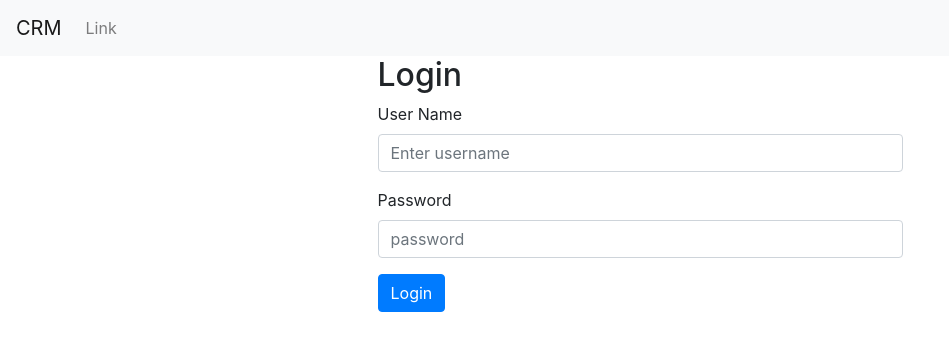
After one commit to MateenSeddiqi/CRM_Django, a Django app: page /login/ in a window 1280 px wide. The commit adds this page. Shown: the top 351 px of the page, without its empty margins (0-949 px from the left). Run offline with Django 4.2, Linux system fonts and the light colour scheme.

Commit message:
pages structure changes and login user set

```diff
--- a/customer_management/templates/base.html
+++ b/customer_management/templates/base.html
@@ -14,6 +14,16 @@
 
     {% include 'navbar.html' %}
     <div class="container">
+
+      {% if messages %}
+        {% for message in messages %}
+        <div class="alert alert-primary" role="alert">
+          {{ message }}
+        </div>
+        {% endfor %}
+      {% endif %}
+
+
     {% block content %}
     {% endblock %}
     </div>
--- /dev/null
+++ b/customer_management/templates/login.html
@@ -0,0 +1,29 @@
+{% extends 'base.html' %}
+{% load static %}
+
+{% block content %}
+
+<div class="col-md-6 offset-md-3">
+{% if user.is_authenticated %}
+
+<h2>Already Login </h2>
+
+{% else %}
+
+  <h2>Login</h2>
+  <form method="POST" action="{% url 'login_user' %}">
+    {% csrf_token %}
+        <div class="form-group">
+          <label for="exampleInputEmail1">User Name</label>
+          <input type="text" class="form-control" name="username"  placeholder="Enter username" required>
+        </div>
+        <div class="form-group">
+          <label for="exampleInputPassword1">Password</label>
+          <input type="password" class="form-control" name="password"  placeholder="password" required>
+        </div>
+        <button type="submit" class="btn btn-primary">Login</button>
+  </form>
+</div>
+
+{% endif %}
+{% endblock %}
--- a/customer_management/urls.py
+++ b/customer_management/urls.py
@@ -2,7 +2,8 @@ from django.urls import path
 from . import views
 
 urlpatterns= [
-    path('', views.home, name='home'),
-    # path('login/', views.login_user, name='login'),
+    path('', views.landing, name='landing'),
+    path('login/', views.login_user, name='login_user'),
     path('logout/', views.logout_user, name='logout'),
+    path('home/', views.home, name='home')
 ]
--- a/customer_management/views.py
+++ b/customer_management/views.py
@@ -1,14 +1,32 @@
-from django.shortcuts import render
+from django.shortcuts import render, redirect
 from django.contrib.auth import authenticate, login, logout
 from django.contrib import messages
 
 # Create your views here.
 
-def home(request):
-    return render(request, 'home.html')
+def landing(request):
+    return render(request, 'landing.html')
 
-# def login_user(request):
-#     pass
+
+def login_user(request):
+    if request.method == 'POST':
+        username = request.POST['username']
+        password = request.POST['password']
+        # authenticate the user
+        user=authenticate(request, username=username, password=password)
+        if user is not None:
+            login(request, user)
+            messages.success(request, " You have logged In")
+            return redirect('home')
+        else:
+            messages.success(request, "Please Check Username or Password and try again")
+            return redirect ('login_user')
+    else:
+        return render(request, 'login.html', {})
+
 
 def logout_user(request):
     pass
+
+def home(request):
+    return render(request, 'home.html')
```
Also changed, not shown: customer_management/templates/home.html (+1 -21 lines), customer_management/templates/landing.html (added, +13 -0 lines), db.sqlite3.
